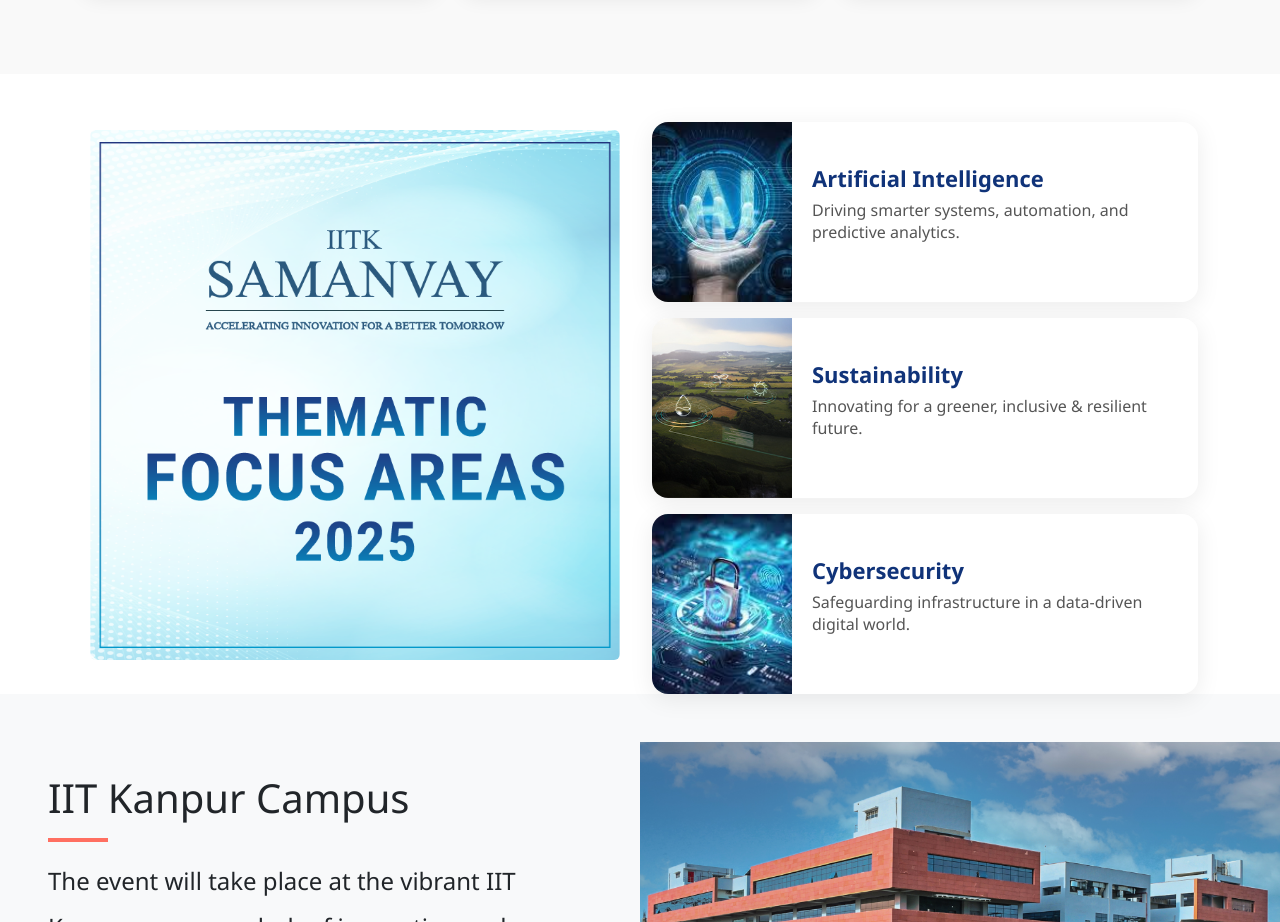
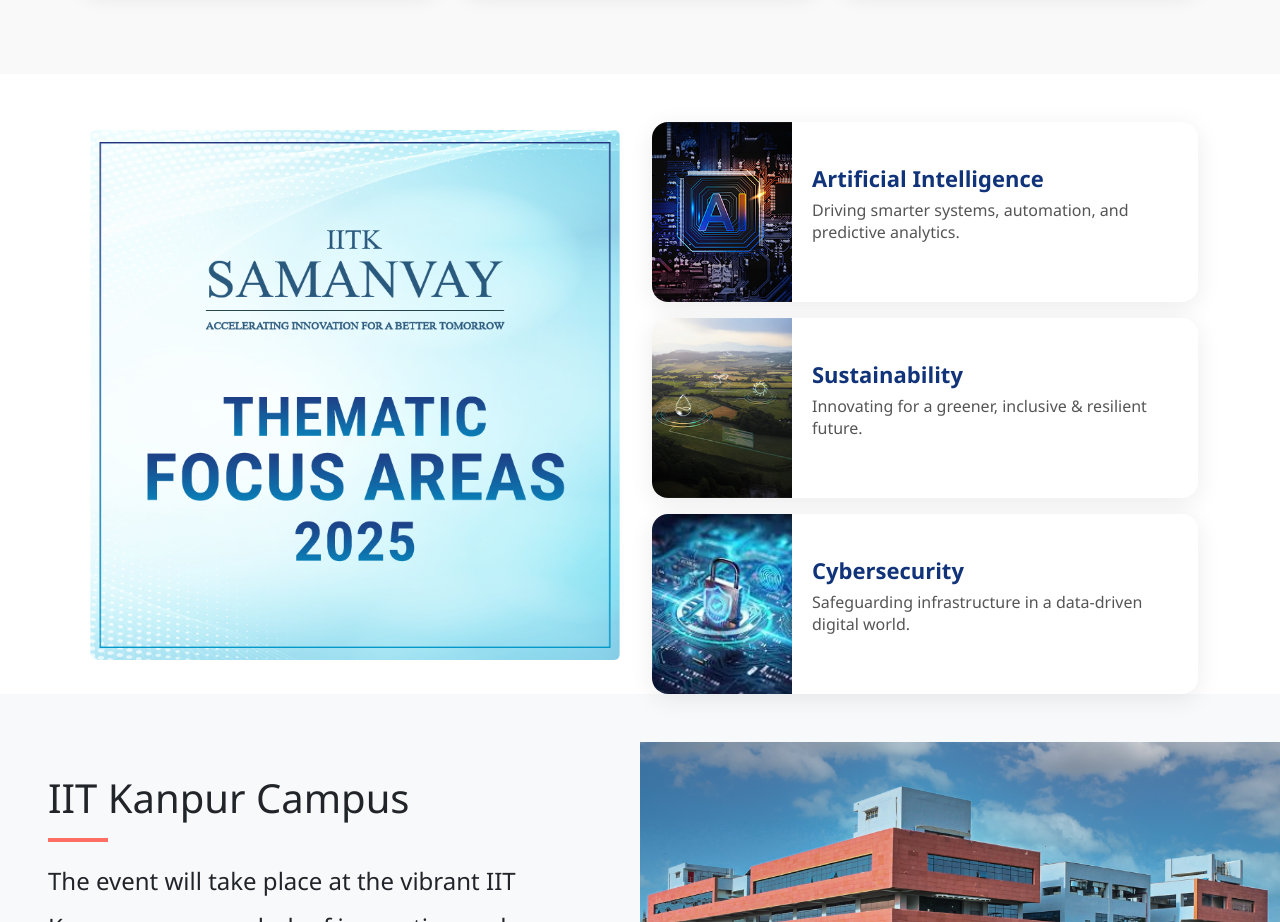
Before and after one commit to mahima263/Samanvay, a plain HTML site: page index.html in a window 1280 px wide. Shown: the part 3180-4102 px from the top of the page. Drawn offline with nearby package versions, Linux system fonts and the light colour scheme.

Commit message:
sixth  commit

```diff
--- a/index.html
+++ b/index.html
@@ -280,7 +280,7 @@ Set to take place on <strong>2nd & 3rd September 2025</strong>, this year’s ed
             <div class="col-12" data-aos="fade-left" data-aos-delay="300">
               <div class="compact-destination" >
                 <div class="destination-image">
-                  <img src="images/Ai.jpeg" alt="Schedule" class="img-fluid">
+                  <img src="images/AI.jpg" alt="Schedule" class="img-fluid">
                 </div>
                 <div class="destination-details">
                   <h3>Artificial Intelligence</h3>
```
Also changed, not shown: images/AI.jpg (added), images/Ai.jpeg (deleted).
